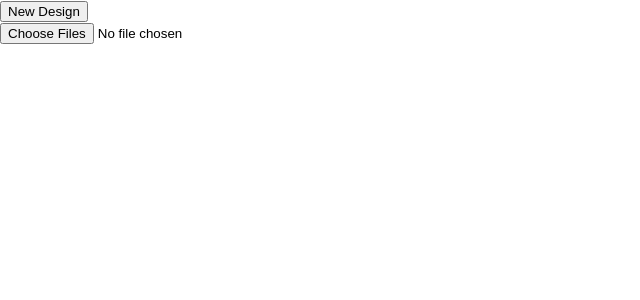
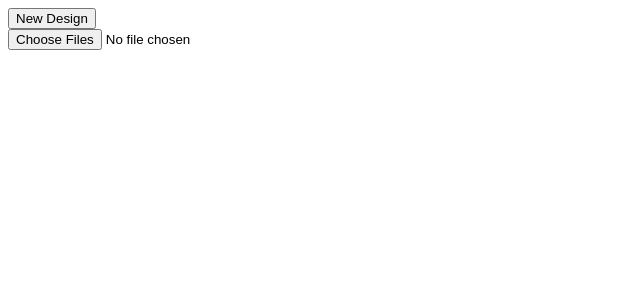
Before and after one commit to jwkim101201/mirror, a React (Create React App) app: page / in a window 1280 px wide. Shown: the top 300 px of the page, without its empty margins (0-640 px from the left). Built offline with nearby package versions, Linux system fonts and the light colour scheme.

Commit message:
remove: removed index.css

```diff
--- a/src/index.css
+++ /dev/null
@@ -1,13 +0,0 @@
-body {
-  margin: 0;
-  font-family: -apple-system, BlinkMacSystemFont, 'Segoe UI', 'Roboto', 'Oxygen',
-    'Ubuntu', 'Cantarell', 'Fira Sans', 'Droid Sans', 'Helvetica Neue',
-    sans-serif;
-  -webkit-font-smoothing: antialiased;
-  -moz-osx-font-smoothing: grayscale;
-}
-
-code {
-  font-family: source-code-pro, Menlo, Monaco, Consolas, 'Courier New',
-    monospace;
-}
--- a/src/index.tsx
+++ b/src/index.tsx
@@ -1,6 +1,5 @@
 import React from 'react'
 import ReactDOM from 'react-dom'
-import './index.css'
 import App from './App'
 import reportWebVitals from './reportWebVitals'
 
```
